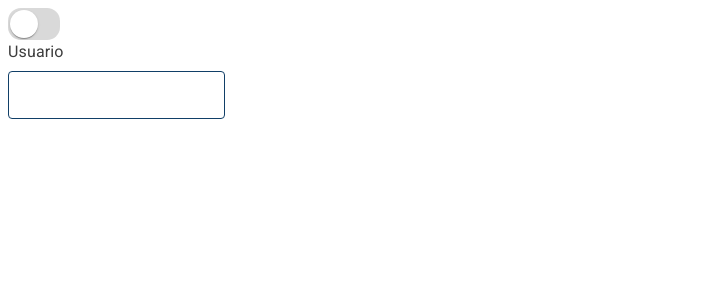
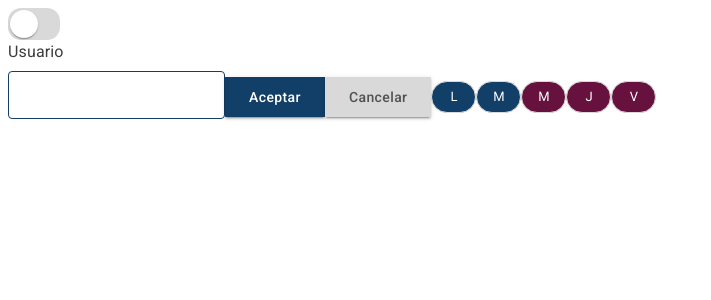
Before and after one commit to jcdejesus/2024-14-UX-homalarm, a React app in the folder web/: page / in a window 1280 px wide. Shown: the top 300 px of the page, without its empty margins (0-711 px from the left). Built offline with nearby package versions, Linux system fonts and the light colour scheme.

Commit message:
Agrega Chip Component

```diff
--- a/web/src/App.tsx
+++ b/web/src/App.tsx
@@ -3,6 +3,8 @@ import { ThemeProvider } from "@mui/material/styles";
 import { theme } from "./styles/Theme";
 import { GreenSwitch } from "./components/GreenSwitch/GreenSwitch";
 import { InputText } from "./components/Input/InputText";
+import { Button } from "./components/Button/Button";
+import { CardChip } from "./components/CardChip/CardChip";
 
 const App: React.FC = () => {
   return (
@@ -15,6 +17,13 @@ const App: React.FC = () => {
       {/* Algunos componentes  */}
       <GreenSwitch />
       <InputText text="Usuario" />
+      <Button texture="Blue" text="Aceptar" />
+      <Button texture="Gray" text="Cancelar" />
+      <CardChip text="L" />
+      <CardChip text="M" />
+      <CardChip text="M" texture="Redwine" />
+      <CardChip text="J" texture="Redwine" />
+      <CardChip text="V" texture="Redwine" />
     </ThemeProvider>
   );
 };
--- /dev/null
+++ b/web/src/components/CardChip/BlueCardChip.tsx
@@ -0,0 +1,20 @@
+import { Chip, styled } from "@mui/material";
+import React from "react";
+
+interface BlueCardChip {
+  text: string;
+}
+
+export const BlueCardChip: React.FC<BlueCardChip> = ({ text }) => {
+  const InternalChip = styled(Chip)(({ theme }) => ({
+    minWidth: "45px",
+    height: "32px",
+    border: `1px solid ${theme.palette.grey.A400}`,
+    "&:hover": {
+      backgroundColor: theme.palette.primary.light,
+      color: theme.palette.common.white,
+    },
+  }));
+
+  return <InternalChip onClick={() => {}} label={text} color="primary" />;
+};
--- /dev/null
+++ b/web/src/components/CardChip/CardChip.tsx
@@ -0,0 +1,19 @@
+import { Chip, styled } from "@mui/material";
+import React from "react";
+import { BlueCardChip } from "./BlueCardChip";
+import { RedwineCardChip } from "./RedwineCardChip";
+
+type Texture = "Redwine" | "Blue";
+
+interface CardChipProps {
+  text: string;
+  texture?: Texture;
+}
+
+export const CardChip: React.FC<CardChipProps> = ({ text, texture }) => {
+  if (texture === "Redwine") {
+    return <RedwineCardChip text={text} />;
+  }
+
+  return <BlueCardChip text={text} />;
+};
--- /dev/null
+++ b/web/src/components/CardChip/RedwineCardChip.tsx
@@ -0,0 +1,26 @@
+import { Chip, styled } from "@mui/material";
+import React from "react";
+
+type Texture = "Redwine" | "Blue";
+
+interface RedwineCardChipProps {
+  text: string;
+  texture?: Texture;
+}
+
+export const RedwineCardChip: React.FC<RedwineCardChipProps> = ({
+  text,
+}) => {
+  const InternalChip = styled(Chip)(({ theme }) => ({
+    minWidth: "45px",
+    border: `1px solid ${theme.palette.grey.A400}`,
+    "&:hover": {
+      backgroundColor: theme.palette.grey["100"],
+      color: theme.palette.common.white,
+    },
+  }));
+
+  return (
+    <InternalChip onClick={() => {}} label={text} color="secondary" />
+  );
+};
```
